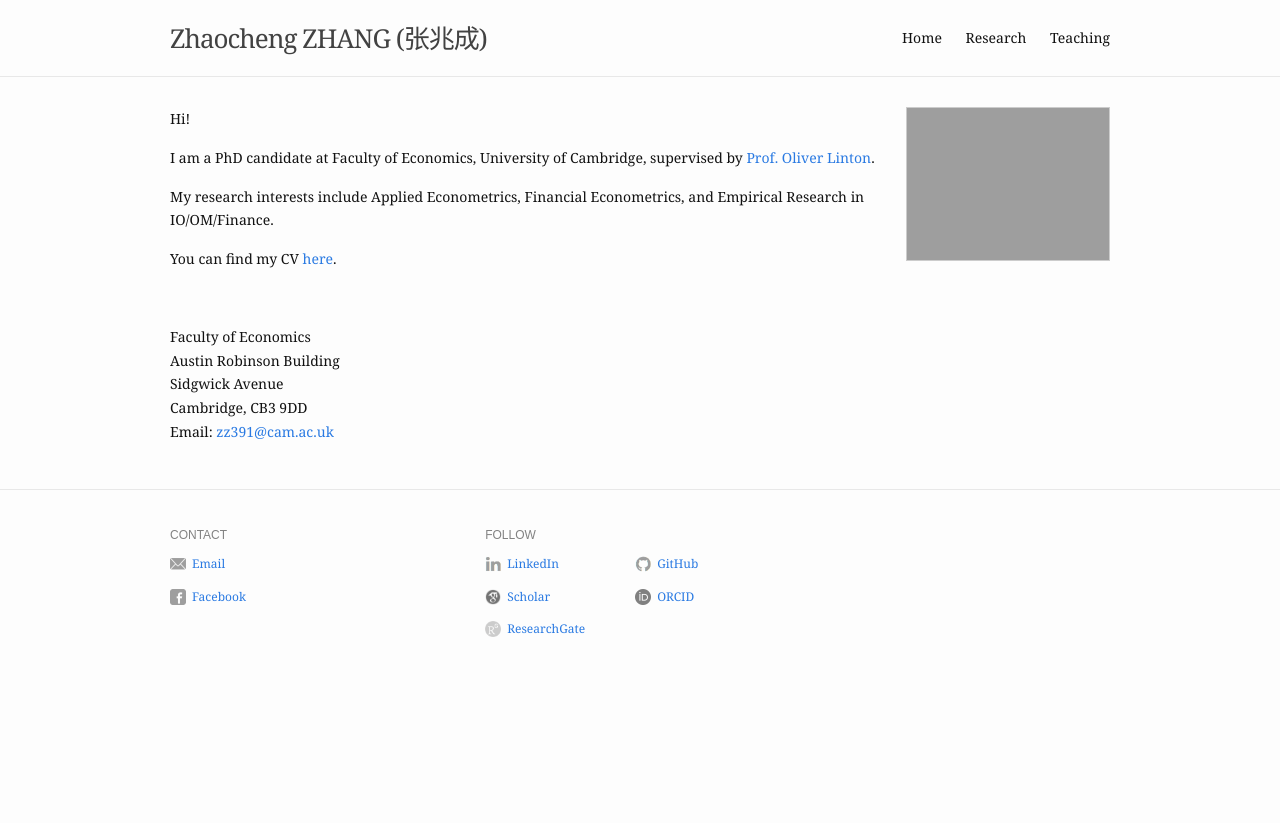
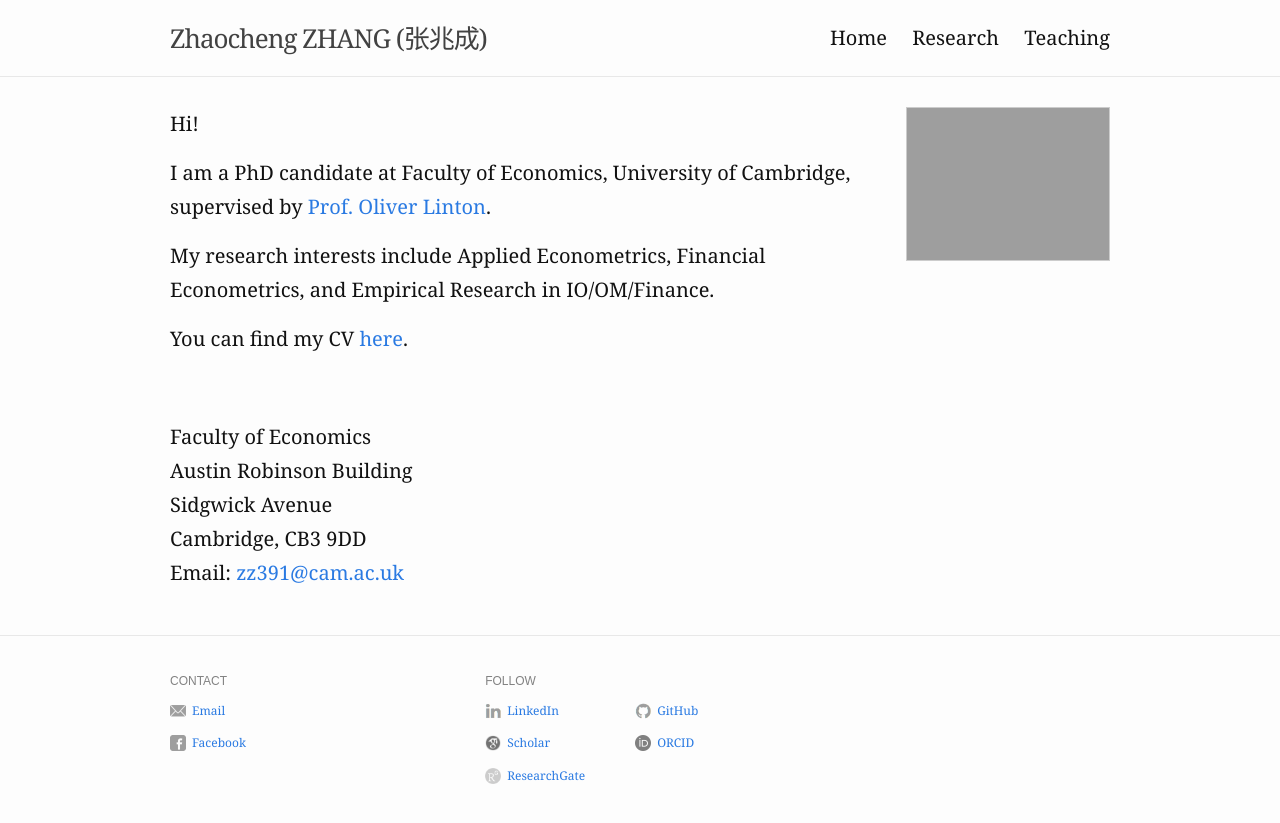
Before and after one commit to zhaocheng-zhang/zhaocheng-zhang.github.io, a Jekyll site: the page built from index.md, in a window 1280 px wide. Shown: the top 823 px of the page. Built offline with Jekyll 4.4.1, drawn with Linux system fonts in a browser that asks for light colours.

Commit message:
Update main.scss

```diff
--- a/assets/css/main.scss
+++ b/assets/css/main.scss
@@ -8,7 +8,7 @@
 $base-url: "{{ site.baseurl }}";
 
 $base-font-family: Charter, Georgia, Helvetica, Arial, sans-serif;
-$base-font-size: 14px;
+$base-font-size: 20px;
 $small-font-size: $base-font-size * 0.875;
 $base-line-height: 1.7;
 
```
